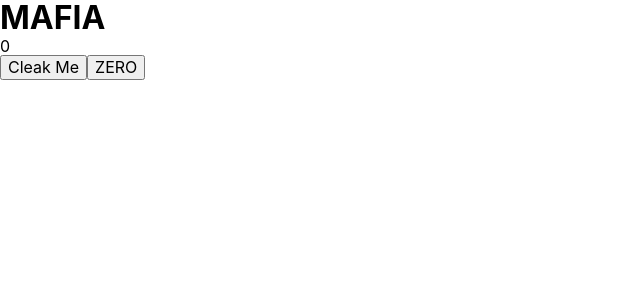
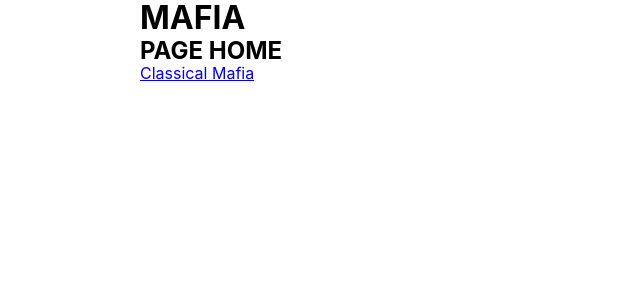
Before and after one commit to Dmitry-Gorelkin/mafia, a React (Vite) app: page / in a window 1280 px wide. Shown: the top 300 px of the page, without its empty margins (0-640 px from the left). Built offline with nearby package versions, Linux system fonts and the light colour scheme.

Commit message:
add_react-router-dom

```diff
--- a/package.json
+++ b/package.json
@@ -13,6 +13,7 @@
     "modern-normalize": "^2.0.0",
     "react": "^18.2.0",
     "react-dom": "^18.2.0",
+    "react-router-dom": "^6.23.1",
     "styled-components": "^6.1.11",
     "zustand": "^4.5.2"
   },
--- a/src/components/App.jsx
+++ b/src/components/App.jsx
@@ -1,18 +1,17 @@
-import { useStore1 } from '../zustand/useStore';
+import { Routes, Route } from 'react-router-dom';
+import { Layout } from './Layout';
+import { Home } from '../pages/Home';
+import { Classical } from '../pages/Classical';
+import { NotFound } from '../pages/NotFound';
 
 export const App = () => {
-  const { arrMaf, setArrMaf, setClear } = useStore1();
-
-  console.log(arrMaf);
-
   return (
-    <>
-      <h1>MAFIA</h1>
-
-      <p>{arrMaf}</p>
-
-      <button onClick={setArrMaf}>Cleak Me</button>
-      <button onClick={setClear}>ZERO</button>
-    </>
+    <Routes>
+      <Route path="/" element={<Layout />}>
+        <Route index element={<Home />} />
+        <Route path="classical" element={<Classical />} />
+        <Route path="*" element={<NotFound />} />
+      </Route>
+    </Routes>
   );
 };
--- /dev/null
+++ b/src/components/Layout.jsx
@@ -0,0 +1,16 @@
+import { Suspense } from 'react';
+import { Outlet } from 'react-router-dom';
+import { Container } from './UI/Container/Container.styled';
+
+export const Layout = () => {
+  return (
+    <Container>
+      <div>
+        <h1>MAFIA</h1>
+      </div>
+      <Suspense>
+        <Outlet />
+      </Suspense>
+    </Container>
+  );
+};
--- /dev/null
+++ b/src/components/UI/Container/Container.styled.jsx
@@ -0,0 +1,24 @@
+import styled from 'styled-components';
+
+export const Container = styled.div`
+  width: 100vw;
+
+  margin: 0px auto;
+
+  padding-left: 5vw;
+  padding-right: 5vw;
+
+  @media screen and (min-width: 768px) {
+    width: 768px;
+
+    padding-left: 32px;
+    padding-right: 32px;
+  }
+
+  @media screen and (min-width: 1200px) {
+    width: 1200px;
+
+    padding-left: 100px;
+    padding-right: 100px;
+  }
+`;
--- a/src/index.jsx
+++ b/src/index.jsx
@@ -1,15 +1,18 @@
 import React from 'react';
 import ReactDOM from 'react-dom/client';
+import { BrowserRouter } from 'react-router-dom';
+import { ThemeProvider } from 'styled-components';
+import { GlobalStyle } from './style/GlobalStyle';
+import { theme } from './style/theme';
 import { App } from './components/App';
-import { ThemeProvider } from 'styled-components';
-import { theme } from './style/theme';
-import { GlobalStyle } from './style/GlobalStyle';
 
 ReactDOM.createRoot(document.getElementById('root')).render(
   <React.StrictMode>
-    <ThemeProvider theme={theme}>
-      <GlobalStyle />
-      <App />
-    </ThemeProvider>
+    <BrowserRouter>
+      <ThemeProvider theme={theme}>
+        <GlobalStyle />
+        <App />
+      </ThemeProvider>
+    </BrowserRouter>
   </React.StrictMode>
 );
--- /dev/null
+++ b/src/pages/Classical.jsx
@@ -0,0 +1,7 @@
+export const Classical = () => {
+  return (
+    <>
+      <p>classical mafia</p>
+    </>
+  );
+};
--- /dev/null
+++ b/src/pages/Home.jsx
@@ -0,0 +1,11 @@
+import { NavLink } from 'react-router-dom';
+
+export const Home = () => {
+  return (
+    <>
+      <h2>PAGE HOME</h2>
+
+      <NavLink to="/classical">Classical Mafia</NavLink>
+    </>
+  );
+};
--- /dev/null
+++ b/src/pages/NotFound.jsx
@@ -0,0 +1,7 @@
+export const NotFound = () => {
+  return (
+    <>
+      <h2>NO PAGE</h2>
+    </>
+  );
+};
```
Also changed, not shown: 1 other file (tests, documents, lock files or other folders).
